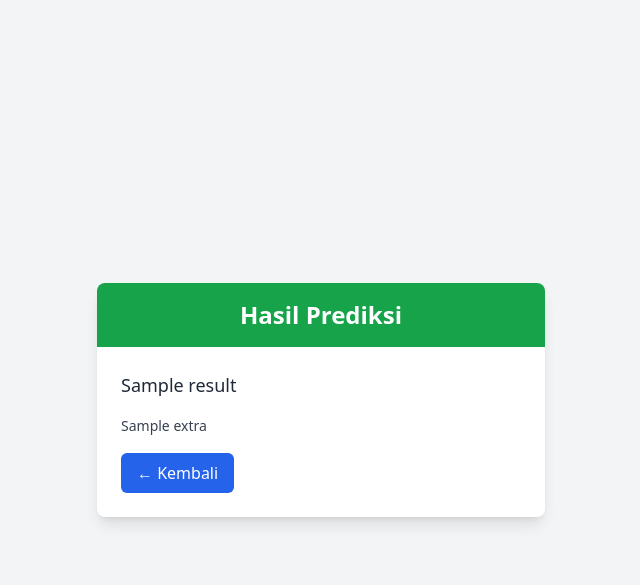
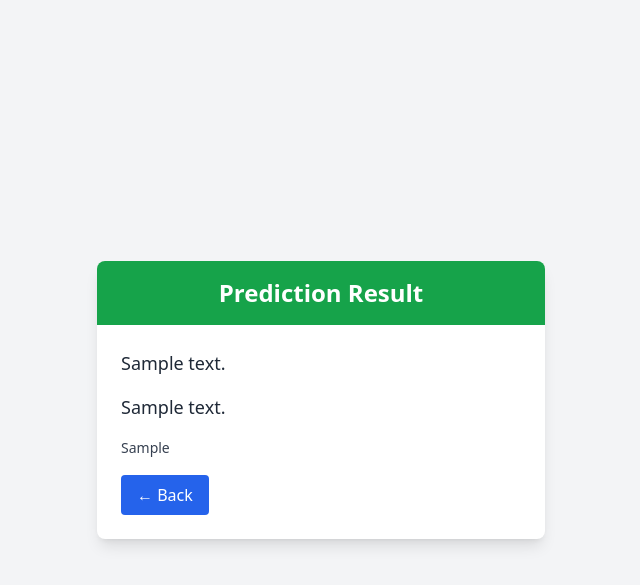
Before and after one commit to TRZs69/kel6-flask, a Flask app: template templates/result.html in a window 1280 px wide. Shown: the top 585 px of the page, without its empty margins (319-959 px from the left). Run offline with Flask 3, Linux system fonts and the light colour scheme; the template is opened without the code that fills it: most values are stand-ins (such as "Sample title", 1, 10 or a date in 2020); parts of the project's set-up code (start-up, migrations or seed data) failed here and were passed over; some libraries are stand-ins or nearby versions.

Commit message:
update result hehe

```diff
--- a/templates/result.html
+++ b/templates/result.html
@@ -2,25 +2,23 @@
 <html lang="en">
 <head>
   <meta charset="UTF-8">
-  <title>Hasil Prediksi</title>
+  <title>Prediction Result</title>
   <script src="https://cdn.tailwindcss.com"></script>
 </head>
 <body class="min-h-screen bg-gray-100 flex items-center justify-center p-6">
   <div class="bg-white rounded-lg shadow-lg w-full max-w-md">
     <header class="bg-green-600 text-white py-4 rounded-t-lg text-center">
-      <h1 class="text-2xl font-semibold">Hasil Prediksi</h1>
+      <h1 class="text-2xl font-semibold">Prediction Result</h1>
     </header>
-
     <div class="p-6 space-y-4">
-      <p class="text-gray-800 text-lg">{{ result|safe }}</p>
-      {% if extra %}
-        <div class="text-gray-700 text-sm leading-relaxed">
-          {{ extra|safe }}
-        </div>
-      {% endif %}
+      <p class="text-gray-800 text-lg">{{ price_text|safe }}</p>
+      <p class="text-gray-800 text-lg">{{ cls_text|safe }}</p>
+      <div class="text-gray-700 text-sm leading-relaxed">
+        {{ cls_extra|safe }}
+      </div>
       <a href="{{ url_for('index') }}"
-         class="inline-block mt-4 bg-blue-600 hover:bg-blue-700 text-white px-4 py-2 rounded-md transition">
-        ← Kembali
+         class="inline-block mt-4 bg-blue-600 hover:bg-blue-700 text-white px-4 py-2 rounded">
+        ← Back
       </a>
     </div>
   </div>
```
